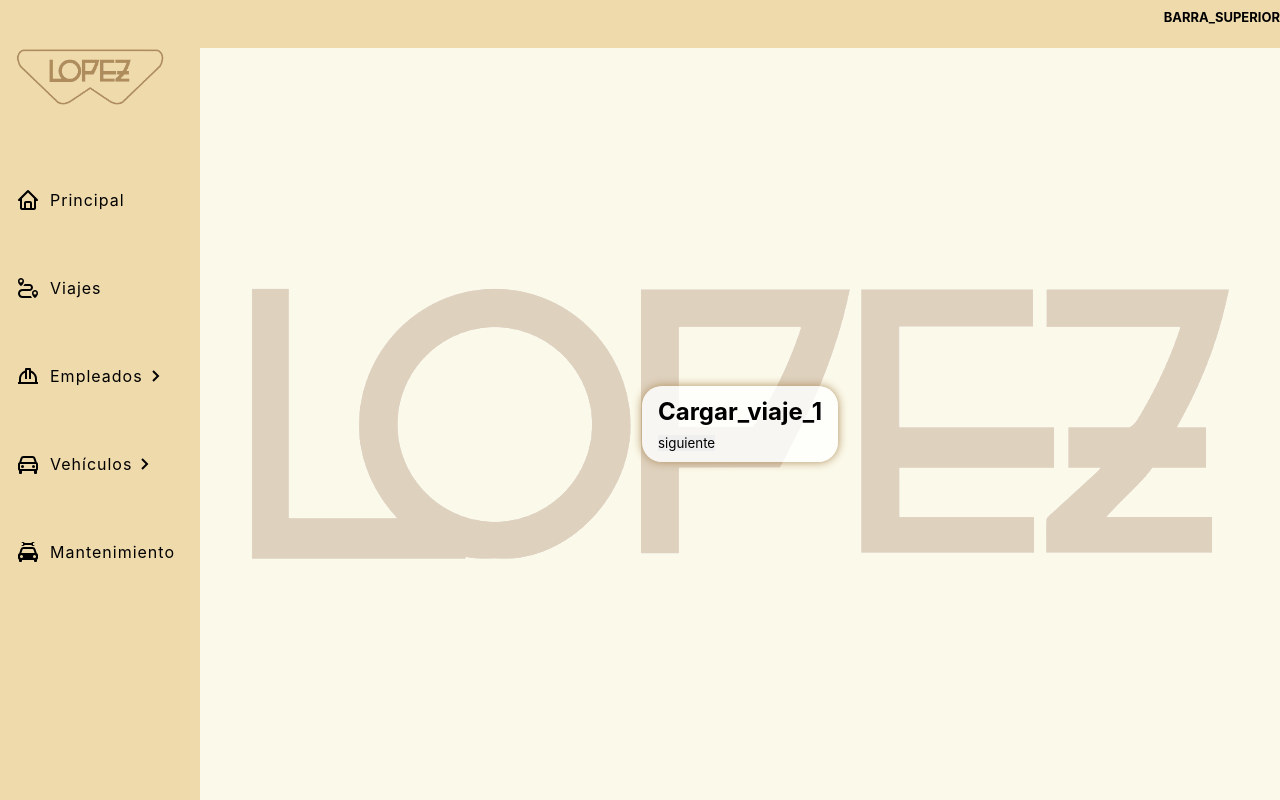
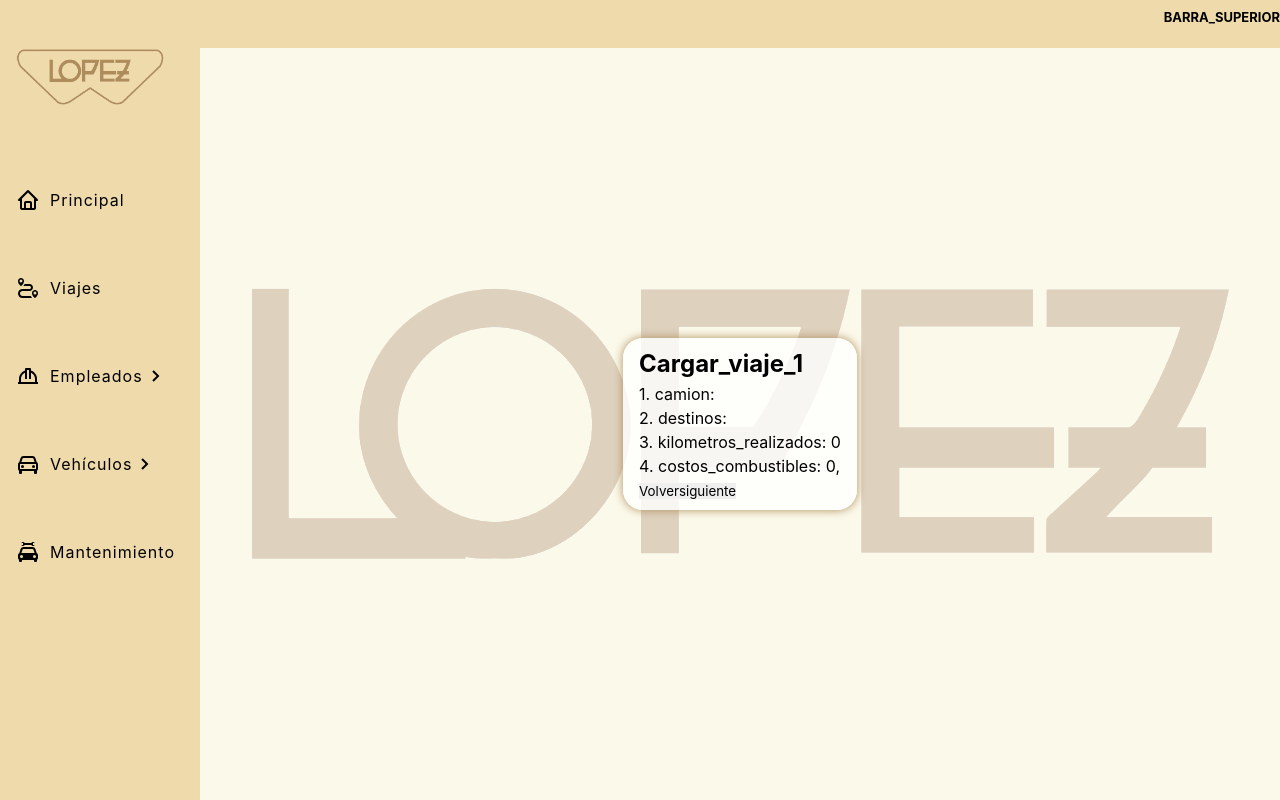
Before and after one commit to gnragazzi/lopez_repuestos, a React (Vite) app in the folder cliente/: page /viajes/cargar_viaje in a window 1280 px wide. Built offline with nearby package versions, Linux system fonts and the light colour scheme.

Commit message:
Cree el objeto de estado (implementando useReducer) y la lógica para cambiar de pantalla

```diff
--- a/cliente/src/páginas/cargar_viaje/Cargar_viaje.jsx
+++ b/cliente/src/páginas/cargar_viaje/Cargar_viaje.jsx
@@ -1,10 +1,13 @@
-import { useState } from "react";
+import { useReducer } from "react";
 import Cargar_viaje_1 from "./Cargar_viaje_1";
 import Cargar_viaje_2 from "./Cargar_viaje_2";
 import Cargar_viaje_3 from "./Cargar_viaje_3";
 
-export const Cargar_viaje = () => {
-  const [cuerpoPost, setCuerpoPost] = useState({
+const PROXIMA_PANTALLA = 0;
+const PANTALLA_ANTERIOR = 1;
+
+const estadoInicial = {
+  cuerpo: {
     fecha_partida: null,
     fecha_llegada: null,
     fecha_esperada: null,
@@ -12,28 +15,42 @@ export const Cargar_viaje = () => {
     costos_combustibles: 0,
     destinos: "",
     camion: "",
-  });
-  const [pantalla, setPantalla] = useState(0);
+  },
+  pantalla: 0,
+};
+
+const reducer = (estado, accion) => {
+  switch (accion.type) {
+    case PROXIMA_PANTALLA: {
+      return { ...estado, pantalla: estado.pantalla + 1 };
+    }
+    case PANTALLA_ANTERIOR: {
+      return { ...estado, pantalla: estado.pantalla - 1 };
+    }
+    default:
+      throw new Error(`ERROR: "${accion.type}" no es una acción reconocida...`);
+  }
+};
+
+export const Cargar_viaje = () => {
+  const [estado, dispatch] = useReducer(reducer, estadoInicial);
   /*
-    1. camion: "",
-    2. destinos: "",
-    3. kilometros_realizados: 0,
-    4. costos_combustibles: 0,
-
-    1. Fecha de partida
-    2. Fecha de llegada
-    3. Fecha Esperada
-
     Página de confirmación
 */
-  const manejarCambioPantalla = () => {
-    setPantalla(pantalla + 1);
-  };
   return (
     <>
-      {pantalla == 0 && <Cargar_viaje_1 />}
-      {pantalla == 1 && <Cargar_viaje_2 />}
-      {pantalla == 2 && <Cargar_viaje_3 />}
+      {estado.pantalla == 0 && (
+        <Cargar_viaje_1 dispatch={dispatch} acciones={{ PROXIMA_PANTALLA }} />
+      )}
+      {estado.pantalla == 1 && (
+        <Cargar_viaje_2
+          dispatch={dispatch}
+          acciones={{ PROXIMA_PANTALLA, PANTALLA_ANTERIOR }}
+        />
+      )}
+      {estado.pantalla == 2 && (
+        <Cargar_viaje_3 dispatch={dispatch} acciones={{ PANTALLA_ANTERIOR }} />
+      )}
     </>
   );
 };
--- a/cliente/src/páginas/cargar_viaje/Cargar_viaje_1.jsx
+++ b/cliente/src/páginas/cargar_viaje/Cargar_viaje_1.jsx
@@ -1,9 +1,21 @@
-function Cargar_viaje_1() {
-  console.log();
+import { Link } from "react-router-dom";
+
+/* eslint-disable react/prop-types */
+function Cargar_viaje_1({ dispatch, acciones }) {
+  const { PROXIMA_PANTALLA } = acciones;
   return (
     <div>
       <h2>Cargar_viaje_1</h2>
-      <button>siguiente</button>
+      <p>1. camion: </p>
+      <p>2. destinos: </p>
+      <p>3. kilometros_realizados: 0</p>
+      <p>4. costos_combustibles: 0,</p>
+      <Link to="/viajes">
+        <button>Volver</button>
+      </Link>
+      <button onClick={() => dispatch({ type: PROXIMA_PANTALLA })}>
+        siguiente
+      </button>
     </div>
   );
 }
--- a/cliente/src/páginas/cargar_viaje/Cargar_viaje_2.jsx
+++ b/cliente/src/páginas/cargar_viaje/Cargar_viaje_2.jsx
@@ -1,5 +1,20 @@
-function Cargar_viaje_2() {
-  return <div>Cargar_viaje_2</div>;
+// eslint-disable-next-line react/prop-types
+function Cargar_viaje_2({ dispatch, acciones }) {
+  const { PROXIMA_PANTALLA, PANTALLA_ANTERIOR } = acciones;
+  return (
+    <div>
+      <h2>Cargar_viaje_2</h2>
+      <p>1. Fecha de partida</p>
+      <p>2. Fecha de llegada</p>
+      <p>3. Fecha Esperada</p>
+      <button onClick={() => dispatch({ type: PANTALLA_ANTERIOR })}>
+        Previo
+      </button>
+      <button onClick={() => dispatch({ type: PROXIMA_PANTALLA })}>
+        siguiente
+      </button>
+    </div>
+  );
 }
 
 export default Cargar_viaje_2;
--- a/cliente/src/páginas/cargar_viaje/Cargar_viaje_3.jsx
+++ b/cliente/src/páginas/cargar_viaje/Cargar_viaje_3.jsx
@@ -1,5 +1,19 @@
-function Cargar_viaje_3() {
-  return <div>Cargar_viaje_3</div>;
+import { Link } from "react-router-dom";
+
+Link;
+function Cargar_viaje_3({ dispatch, acciones }) {
+  const { PANTALLA_ANTERIOR } = acciones;
+  return (
+    <>
+      <div>Confirmar Datos</div>
+      <button onClick={() => dispatch({ type: PANTALLA_ANTERIOR })}>
+        Previo
+      </button>
+      <Link to="/viajes">
+        <button>Enviar Formulario</button>
+      </Link>
+    </>
+  );
 }
 
 export default Cargar_viaje_3;
```
